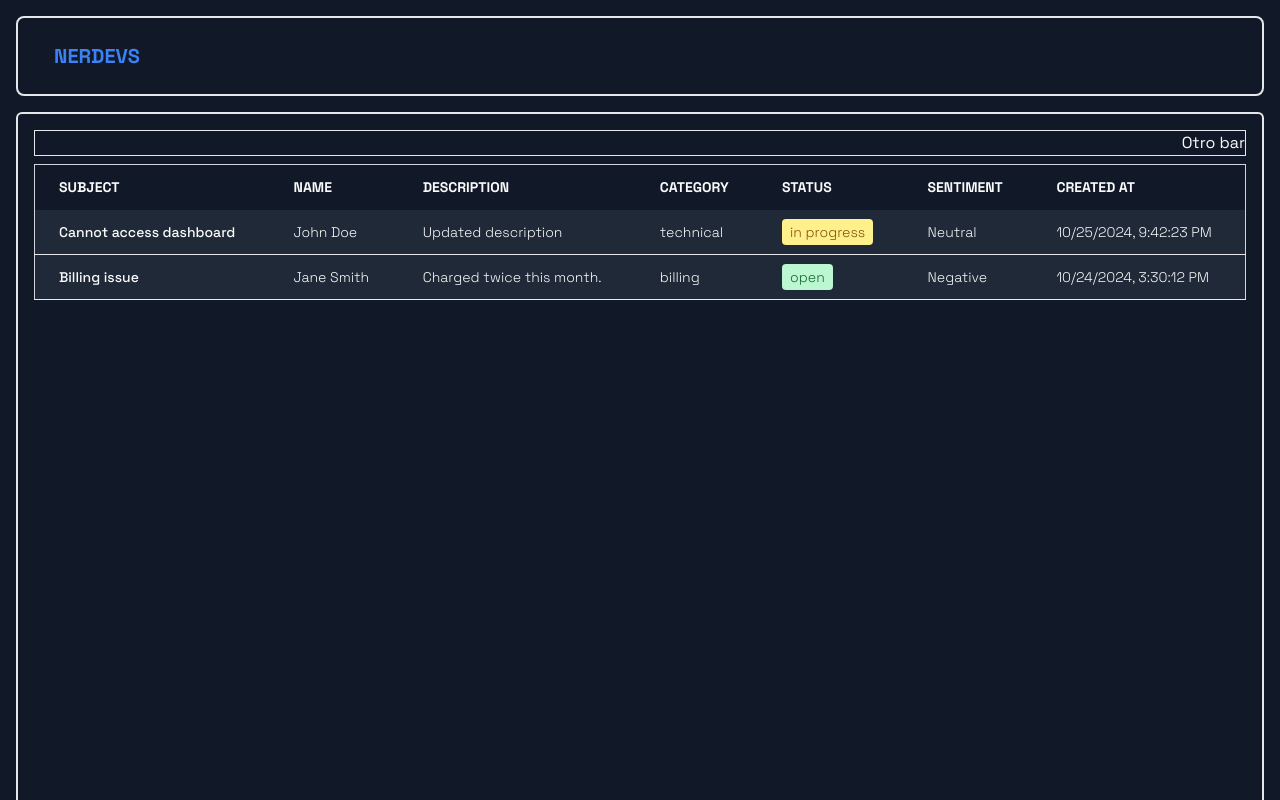
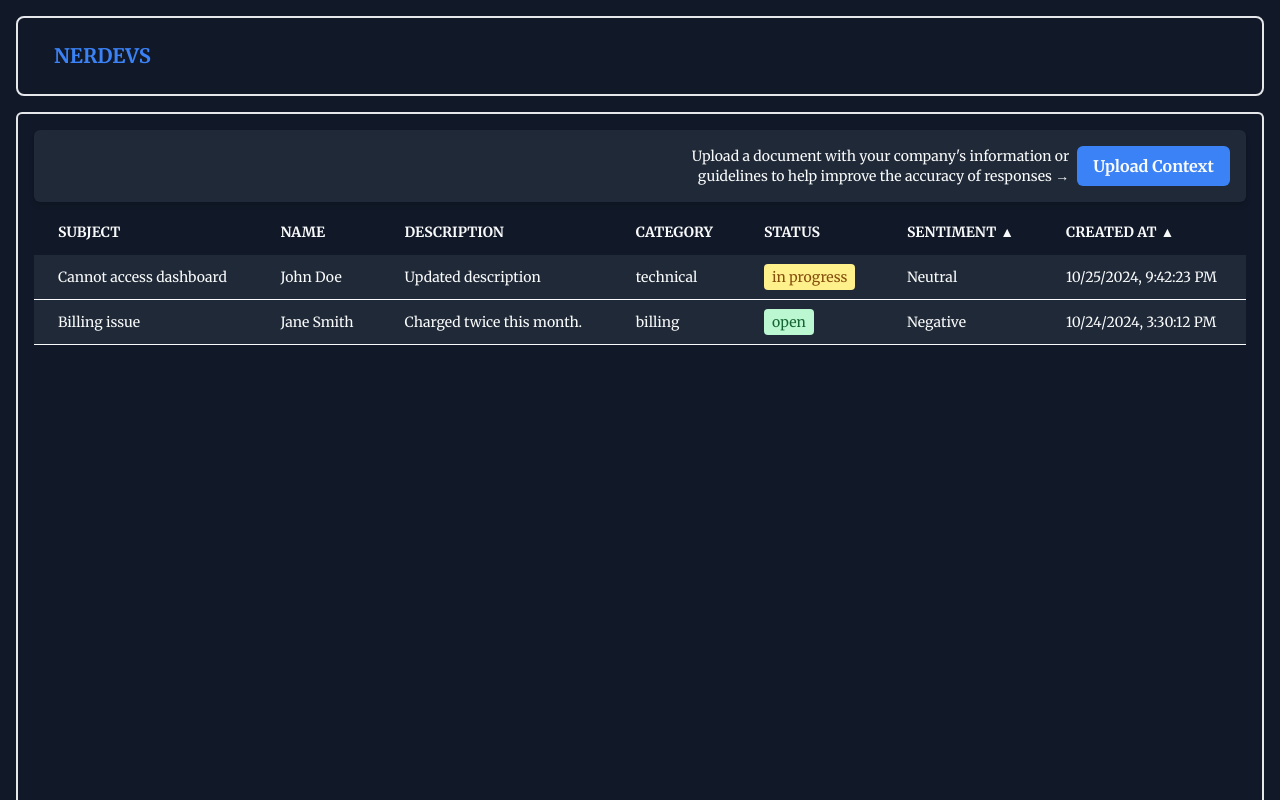
Before and after one commit to rodmarkun/ENM-HackathonLLM, a Next.js app in the folder front/: page / in a window 1280 px wide. Built offline with nearby package versions, Linux system fonts and the light colour scheme.

Commit message:
feat: sorting tickets, upload context button / refactor: components, clientize leafs instead of parents

```diff
--- a/front/src/app/layout.tsx
+++ b/front/src/app/layout.tsx
@@ -1,12 +1,15 @@
 import type { Metadata } from "next";
-import { Space_Grotesk } from "next/font/google";
+import { Merriweather } from "next/font/google";
 import "./globals.css";
 
-const SpaceGrotesk = Space_Grotesk({ subsets: ["latin"] });
+const font = Merriweather({
+  weight: ["400", "700"],
+  subsets: ["latin"],
+});
 
 export const metadata: Metadata = {
-  title: "Create Next App",
-  description: "Generated by create next app",
+  title: "Nerdevs Customer Support",
+  description: "An AI automatized site to help companies with client's tickets",
 };
 
 export default function RootLayout({
@@ -16,9 +19,7 @@ export default function RootLayout({
 }>) {
   return (
     <html lang="en">
-      <body className={`${SpaceGrotesk.className} antialiased`}>
-        {children}
-      </body>
+      <body className={`${font.className} antialiased`}>{children}</body>
     </html>
   );
 }
--- a/front/src/app/page.tsx
+++ b/front/src/app/page.tsx
@@ -1,33 +1,14 @@
 import Navbar from "@/components/Navbar";
-import Ticket from "@/components/Ticket";
-import { mockTickets } from "@/mocks";
+import Table from "@/components/Table";
+import Topbar from "@/components/Topbar";
 
 export default function Home() {
   return (
     <div className="h-screen flex flex-col gap-4 px-4 pt-2">
       <Navbar />
       <div className="w-full h-full flex flex-col gap-2 border-2 border-b-0 p-4 rounded-t-md">
-        <div className="w-full border text-right">Otro bar</div>
-        <div className="overflow-x-auto">
-          <table className="min-w-full bg-white border border-gray-300 rounded-md">
-            <thead>
-              <tr className="text-text bg-background uppercase text-sm leading-normal">
-                <th className="py-3 px-6 text-left">Subject</th>
-                <th className="py-3 px-6 text-left">Name</th>
-                <th className="py-3 px-6 text-left">Description</th>
-                <th className="py-3 px-6 text-left">Category</th>
-                <th className="py-3 px-6 text-left">Status</th>
-                <th className="py-3 px-6 text-left">Sentiment</th>
-                <th className="py-3 px-6 text-left">Created At</th>
-              </tr>
-            </thead>
-            <tbody className="text-sm font-light bg-foreground text-text">
-              {mockTickets.map((ticket) => (
-              < Ticket key={ ticket.id } ticket={ ticket } />
-              ))}
-            </tbody>
-          </table>
-        </div>
+        <Topbar />
+        <Table />
       </div>
     </div>
   );
--- a/front/src/app/template/[slug]/page.tsx
+++ b/front/src/app/template/[slug]/page.tsx
@@ -1,16 +1,19 @@
 import Navbar from "@/components/Navbar";
+import { mockTickets } from "@/mocks";
 
 type Props = {
   params: {
-    slug: string;
+    slug: number;
   };
 };
 
 export default function Template({ params }: Props) {
+  const idx = params.slug;
+
   return (
     <div className="h-screen flex flex-col gap-4 px-4 pt-2">
       <Navbar />
-      <div>{params.slug}</div>
+      <div>{mockTickets[idx - 1].name}</div>
     </div>
   );
 }
--- /dev/null
+++ b/front/src/components/Table/index.tsx
@@ -0,0 +1,94 @@
+"use client";
+
+import { useState } from "react";
+import { cn } from "@/lib/utils";
+import { mockTickets } from "@/mocks";
+import type { Ticket } from "@/types";
+import TicketCard from "../Ticket";
+
+interface SortConfig {
+  key: keyof Ticket | null;
+  direction: "asc" | "desc";
+}
+
+interface TableHeader {
+  label: string;
+  sortKey: keyof Ticket | null;
+}
+
+const headers: TableHeader[] = [
+  { label: "Subject", sortKey: null },
+  { label: "Name", sortKey: null },
+  { label: "Description", sortKey: null },
+  { label: "Category", sortKey: null },
+  { label: "Status", sortKey: null },
+  { label: "Sentiment", sortKey: "sentiment" },
+  { label: "Created At", sortKey: "created_at" },
+];
+
+export default function Table() {
+  const [sortConfig, setSortConfig] = useState<SortConfig>({
+    key: null,
+    direction: "asc",
+  });
+
+  const sortedTickets = [...mockTickets].sort((a, b) => {
+    if (sortConfig.key) {
+      const direction = sortConfig.direction === "asc" ? 1 : -1;
+      return a[sortConfig.key] > b[sortConfig.key] ? direction : -direction;
+    }
+    return 0;
+  });
+
+  const handleSort = (key: keyof Ticket) => {
+    setSortConfig((prevConfig) => ({
+      key,
+      direction:
+        prevConfig.key === key && prevConfig.direction === "asc"
+          ? "desc"
+          : "asc",
+    }));
+  };
+
+  return (
+    <div className="overflow-x-auto">
+      <table className="min-w-full">
+        <thead>
+          <tr className="bg-background text-text text-sm uppercase leading-normal">
+            {headers.map((header) => (
+              <th
+                key={header.label}
+                className={cn(
+                  "py-3 px-6 text-left",
+                  header.sortKey && "cursor-pointer"
+                )}
+                onClick={() => header.sortKey && handleSort(header.sortKey)}
+              >
+                <span className="flex items-center">
+                  {header.label}
+                  {header.sortKey && (
+                    <span
+                      className={cn(
+                        "ml-1 transition-transform duration-200",
+                        sortConfig.key === header.sortKey &&
+                          sortConfig.direction === "asc" &&
+                          "rotate-180"
+                      )}
+                    >
+                      {"\u25B2"}
+                    </span>
+                  )}
+                </span>
+              </th>
+            ))}
+          </tr>
+        </thead>
+        <tbody className="bg-foreground text-text text-sm font-light">
+          {sortedTickets.map((ticket) => (
+            <TicketCard key={ticket.id} ticket={ticket} />
+          ))}
+        </tbody>
+      </table>
+    </div>
+  );
+}
--- a/front/src/components/Ticket.tsx
+++ b/front/src/components/Ticket.tsx
@@ -1,42 +1,34 @@
-"use client"
+"use client";
 
+import { cn } from "@/lib/utils";
 import { Ticket } from "@/types";
-import { useRouter } from 'next/navigation'
-
+import { useRouter } from "next/navigation";
 
 type TicketProps = {
   ticket: Ticket;
 };
 
 export default function TicketCard({ ticket }: TicketProps) {
-  const router = useRouter()
-  // Handler for when a ticket card is clicked
-  const handleClick = (id: number) => {
-    router.push('/template')
-    console.log('Click on ticket with ID:', id);
-  };
+  const router = useRouter();
 
   return (
     <tr
       key={ticket.id}
-      onClick={() => handleClick(ticket.id)}
-      className="border-b border-gray-200 hover:opacity-70 hover:cursor-pointer"
+      onClick={() => router.push(`/template/${ticket.id}`)}
+      className="border-b border-text hover:opacity-70 hover:cursor-pointer"
     >
-      <td className="py-3 px-6 text-left font-medium">
-        {ticket.subject}
-      </td>
+      <td className="py-3 px-6 text-left font-medium">{ticket.subject}</td>
       <td className="py-3 px-6 text-left">{ticket.name}</td>
       <td className="py-3 px-6 text-left">{ticket.description}</td>
       <td className="py-3 px-6 text-left">{ticket.category}</td>
       <td className="py-3 px-6 text-left">
         <span
-          className={`px-2 py-1 rounded ${
-            ticket.status === "in_progress"
-              ? "bg-yellow-200 text-yellow-800"
-              : ticket.status === "open"
-              ? "bg-green-200 text-green-800"
-              : "bg-red-200 text-red-800"
-          }`}
+          className={cn(
+            "px-2 py-1 rounded whitespace-nowrap",
+            ticket.status === "in_progress" && "bg-yellow-200 text-yellow-800",
+            ticket.status === "open" && "bg-green-200 text-green-800",
+            ticket.status === "closed" && "bg-red-200 text-red-800"
+          )}
         >
           {ticket.status.replace("_", " ")}
         </span>
--- /dev/null
+++ b/front/src/components/Topbar.tsx
@@ -0,0 +1,39 @@
+"use client";
+
+import { useRef } from "react";
+import { Button } from "./ui/Button";
+
+export default function Topbar() {
+  const fileInputRef = useRef<HTMLInputElement>(null);
+
+  return (
+    <div className="w-full flex items-center justify-end gap-2 bg-foreground p-4 text-right text-text rounded-md shadow-md">
+      <p className="text-sm w-[400px]">
+        Upload a document with your company's information or guidelines to help
+        improve the accuracy of responses {"\u2192"}
+      </p>
+
+      <Button
+        onClick={() => fileInputRef.current?.click()}
+        size="md"
+        color="accent"
+      >
+        Upload Context
+      </Button>
+
+      {/* Disimula el input type file */}
+      <input
+        type="file"
+        ref={fileInputRef}
+        style={{ display: "none" }}
+        onChange={(e: React.ChangeEvent<HTMLInputElement>) => {
+          const file = e.target.files?.[0];
+          if (file) {
+            //FIXME: guardar el file con el contexto
+            console.log("File selected:", file);
+          }
+        }}
+      />
+    </div>
+  );
+}
--- a/front/src/components/Button.tsx
+++ b/front/src/components/ui/Button.tsx
@@ -5,7 +5,7 @@ type Props = {
   children: ReactNode;
   onClick: () => void;
   size: "icon" | "none" | "md";
-  color: "accent" | "dark_accent" | "primary" | "red";
+  color: "accent";
 };
 
 export const Button = ({ children, onClick, size, color }: Props) => {
@@ -18,9 +18,6 @@ export const Button = ({ children, onClick, size, color }: Props) => {
     },
     colors: {
       accent: "bg-accent",
-      dark_accent: "bg-dark_accent",
-      primary: "bg-primary",
-      red: "bg-red",
     },
   };
 
```
Also changed, not shown: front/src/components/Navbar/index.tsx (renamed from front/src/components/Navbar.tsx).
